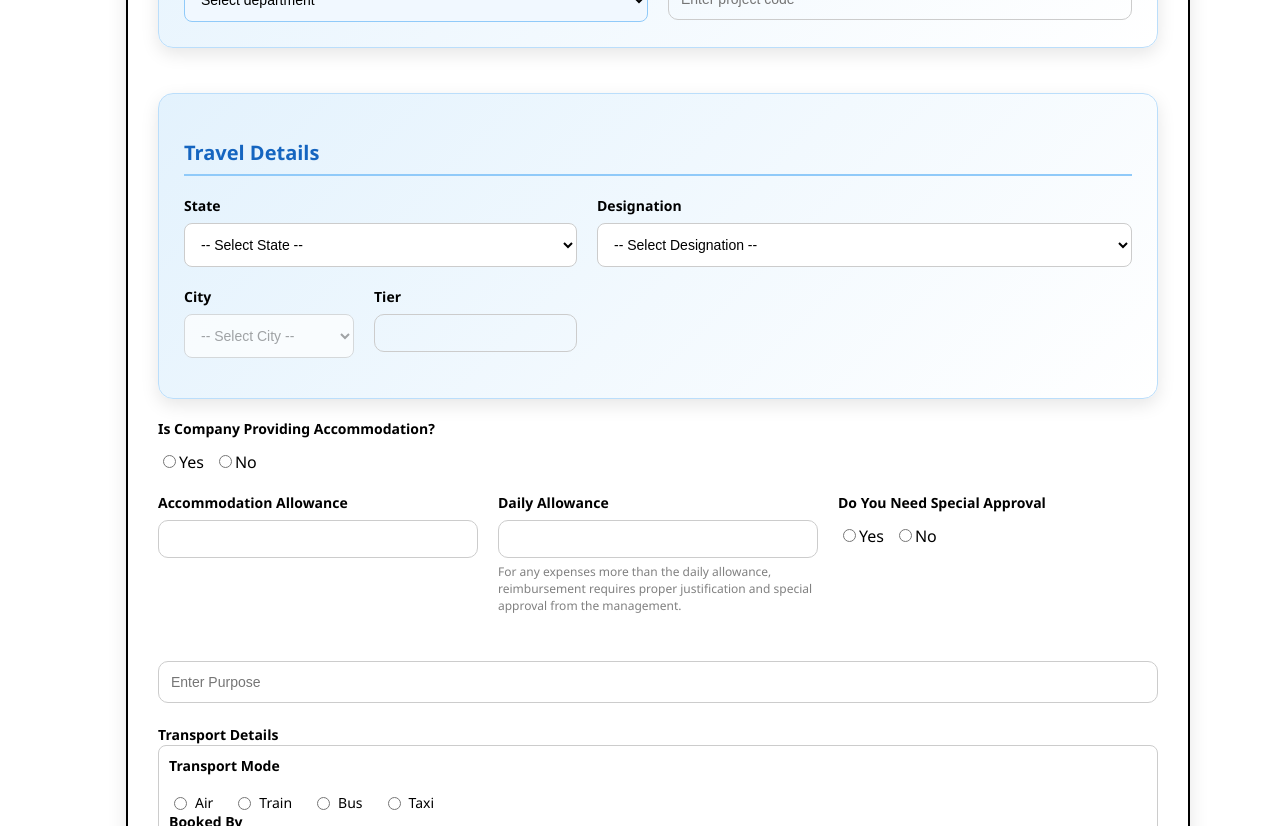
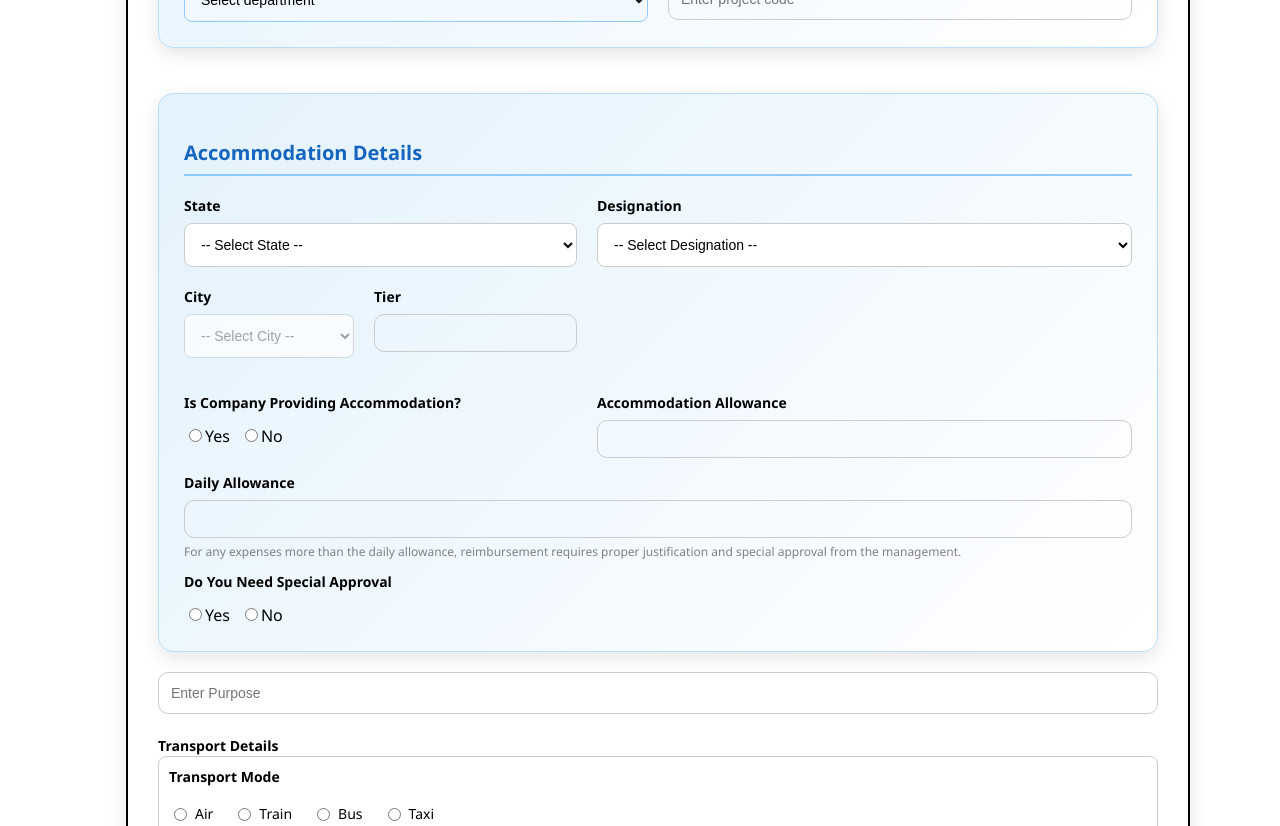
Before and after one commit to Santhoshmk30/Kccottrell, a React (Create React App) app: page /request in a window 1280 px wide. Shown: the part 600-1426 px from the top of the page. Built offline with nearby package versions, Linux system fonts and the light colour scheme.

Commit message:
Update Requestform.js

```diff
--- a/src/Components/Requestform.js
+++ b/src/Components/Requestform.js
@@ -396,7 +396,7 @@ const handleTransportChange = (index, field, value) => {
       fontSize: "20px",
     }}
   >
-   Travel Details
+   Accommodation Details
   </h3>
 
   <div style={{ display: "grid", gridTemplateColumns: "1fr 1fr", gap: "20px" }}>
@@ -465,9 +465,8 @@ const handleTransportChange = (index, field, value) => {
     <option value="General Manager/Sr.General Manager">General Manager/Sr.General Manager</option>
   </select>
 </div>
- </div>
-       </div>
-<div style={styles.field}>
+
+      <div style={styles.field}>
   <label style={styles.label}>Is Company Providing Accommodation?</label>
   <div style={{ display: 'flex', gap: '10px', marginTop: '5px' }}>
     <label>
@@ -519,6 +518,9 @@ const handleTransportChange = (index, field, value) => {
       style={styles.input1}
     />
   </div>
+
+ </div>
+       </div>
 
   <div style={styles.field}>
     <label style={styles.label}>Daily Allowance</label>
```
